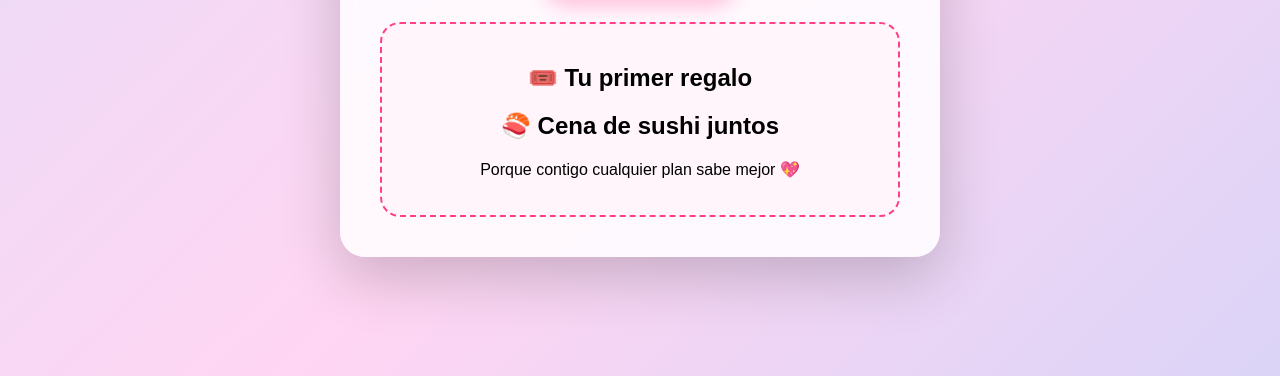
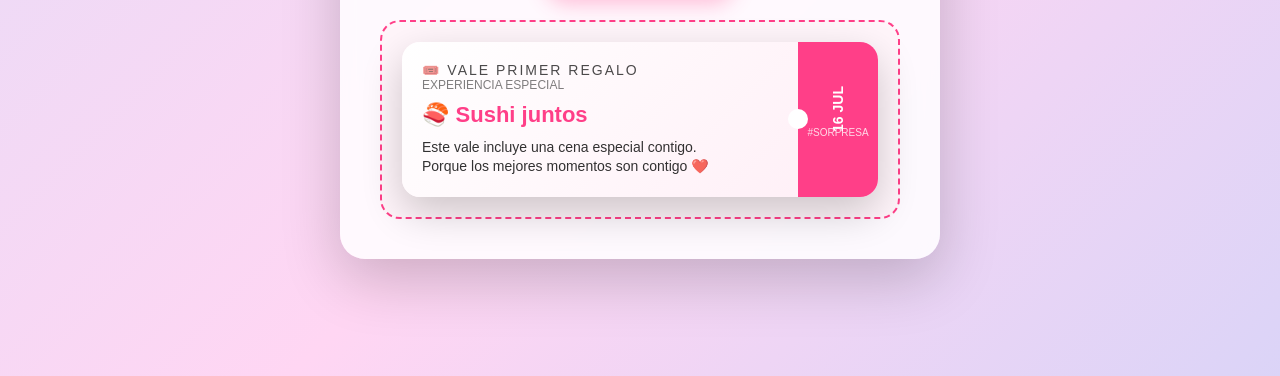
Before and after one commit to bymaarkjr/cumple-sandra, a plain HTML site: page index.html in a window 1280 px wide. Both pictures are taken after a click on the button "🎁 Descubrir regalo". Shown: the part 424-800 px from the top of the page. Drawn offline with Linux system fonts and the light colour scheme.

Commit message:
Actualizar index.html

```diff
--- a/index.html
+++ b/index.html
@@ -6,6 +6,84 @@
 <title>💙 Para ti</title>
 
 <style>
+.ticket{
+    display:none;
+    margin-top:25px;
+}
+
+.ticket-card{
+    display:flex;
+    background:linear-gradient(135deg,#ffffff,#ffeef6);
+    border-radius:18px;
+    overflow:hidden;
+    box-shadow:0 15px 40px rgba(0,0,0,0.2);
+    position:relative;
+}
+
+.ticket-left{
+    padding:20px;
+    flex:1;
+    text-align:left;
+}
+
+.title{
+    font-size:14px;
+    opacity:0.7;
+    letter-spacing:2px;
+}
+
+.subtitle{
+    font-size:12px;
+    opacity:0.5;
+    margin-bottom:10px;
+}
+
+.big{
+    font-size:22px;
+    font-weight:bold;
+    color:#ff3f88;
+    margin:10px 0;
+}
+
+.text{
+    font-size:14px;
+    opacity:0.8;
+    line-height:1.4;
+}
+
+.ticket-right{
+    width:80px;
+    background:#ff3f88;
+    color:white;
+    display:flex;
+    flex-direction:column;
+    justify-content:center;
+    align-items:center;
+    position:relative;
+}
+
+.date{
+    font-size:14px;
+    font-weight:bold;
+    transform:rotate(-90deg);
+}
+
+.code{
+    font-size:10px;
+    opacity:0.8;
+    margin-top:10px;
+}
+
+.cut{
+    position:absolute;
+    left:-10px;
+    top:50%;
+    width:20px;
+    height:20px;
+    background:white;
+    border-radius:50%;
+    transform:translateY(-50%);
+}
 body{
     margin:0;
     font-family:Arial, sans-serif;
@@ -104,12 +182,28 @@ button:hover{
     <button onclick="showGift()">🎁 Descubrir regalo</button>
 
     <div class="ticket" id="gift">
-        <h2>🎟️ Tu primer regalo</h2>
-        <h2>🍣 Cena de sushi juntos</h2>
-        <p>Porque contigo cualquier plan sabe mejor 💖</p>
+    <div class="ticket-card">
+
+        <div class="ticket-left">
+            <div class="title">🎟️ VALE PRIMER REGALO</div>
+            <div class="subtitle">EXPERIENCIA ESPECIAL</div>
+
+            <div class="big">🍣 Sushi juntos</div>
+
+            <div class="text">
+                Este vale incluye una cena especial contigo.<br>
+                Porque los mejores momentos son contigo ❤️
+            </div>
+        </div>
+
+        <div class="ticket-right">
+            <div class="cut"></div>
+            <div class="date">16 JUL</div>
+            <div class="code">#SORPRESA</div>
+        </div>
+
     </div>
 </div>
-
 <div class="final" id="final">
     <h1>🎉 ¡FELIZ CUMPLEAÑOS! 🎉</h1>
     <p>Hoy es un día muy especial 💖</p>
```
